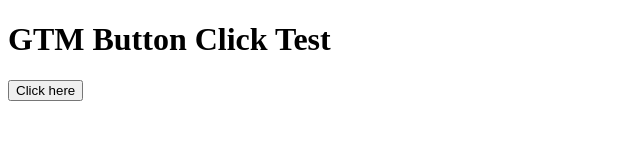
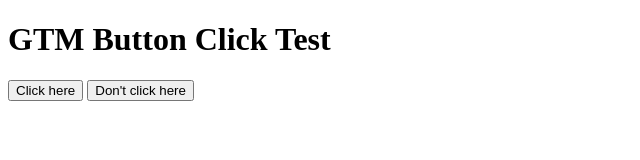
Before and after one commit to jhonatanjk125/gtm-button-test, a plain HTML site: page index.html in a window 1280 px wide. Shown: the whole page, without its empty margins (0-640 px from the left). Drawn offline with Linux system fonts and the light colour scheme.

Commit message:
feat: :sparkles: Add second button to verify correct ID tracking

```diff
--- a/index.html
+++ b/index.html
@@ -33,5 +33,6 @@
 
     <h1>GTM Button Click Test</h1>
     <button id="boton-prueba">Click here</button>
+    <button id="boton-prueba2">Don't click here</button>
   </body>
 </html>
```
